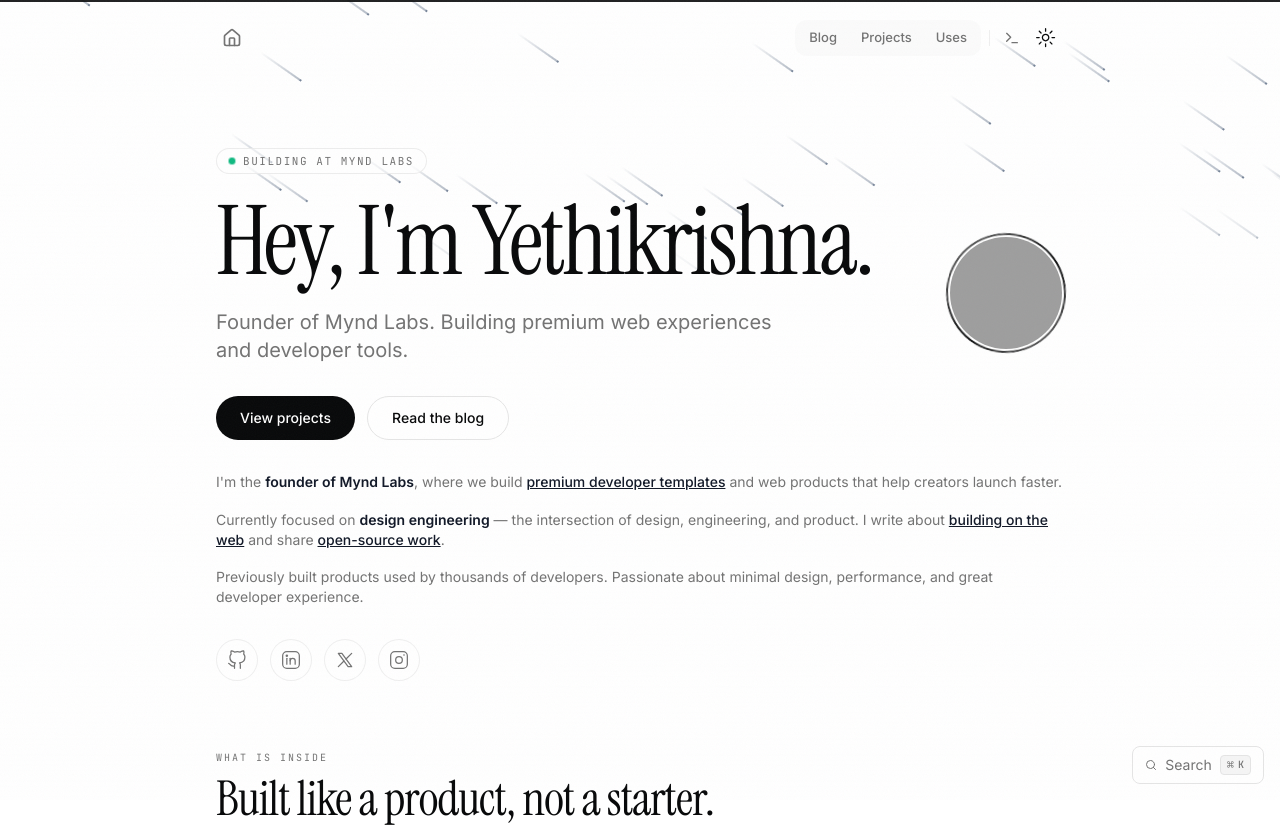
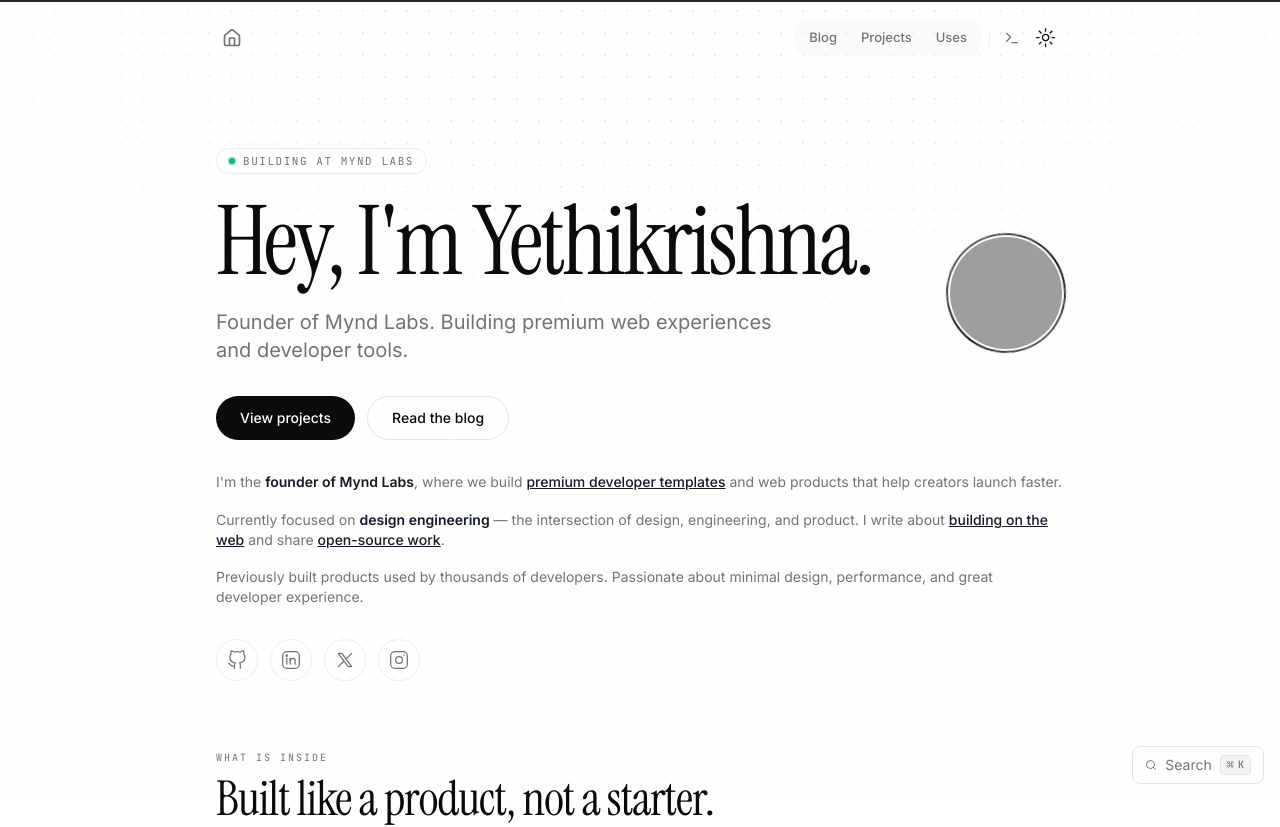
Before and after one commit to yethikrishna/dev-portfolio-template, a Next.js app: page / in a window 1280 px wide. Shown: the top 827 px of the page. Built offline with nearby package versions, Linux system fonts and the light colour scheme; grey boxes are pictures that could not be loaded.

Commit message:
design: replace meteor shower with a quiet fading dot grid
Replaced MeteorsBackground with a quiet dot grid pattern that fades out toward the edges, reducing motion and animation cost while maintaining brand consistency.

```diff
--- a/src/components/page-background.tsx
+++ b/src/components/page-background.tsx
@@ -2,7 +2,6 @@
 'use client';
 
 import { usePathname } from 'next/navigation';
-import { MeteorsBackground } from './meteors-background';
 import AnimatedGridPattern from './ui/animated-grid-pattern';
 import GridPattern from './ui/grid-pattern';
 import { InteractiveGridPattern } from './ui/interactive-grid-pattern';
@@ -20,5 +19,16 @@
     return null;
   }
 
-  return <MeteorsBackground />;
+  // Quiet dot grid that fades out toward the edges. Replaces the old meteor
+  // shower: less motion behind the text, no animation cost, still on-brand.
+  return (
+    <div
+      aria-hidden="true"
+      className="pointer-events-none fixed inset-0 -z-10 text-foreground/[0.07] [mask-image:radial-gradient(ellipse_70%_55%_at_50%_0%,#000_30%,transparent_100%)]"
+      style={{
+        backgroundImage: 'radial-gradient(currentColor 1px, transparent 1px)',
+        backgroundSize: '22px 22px',
+      }}
+    />
+  );
 }
```
